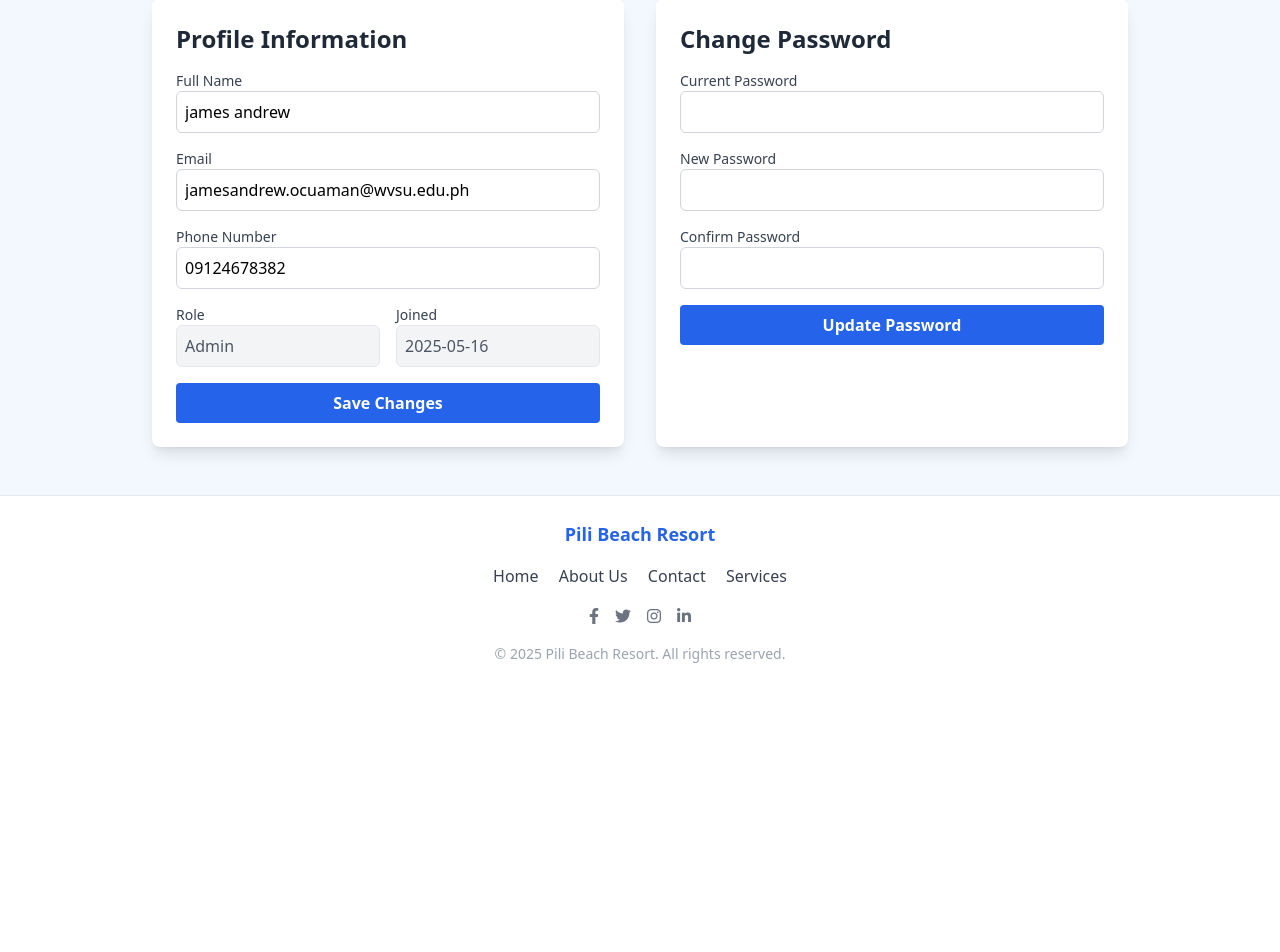
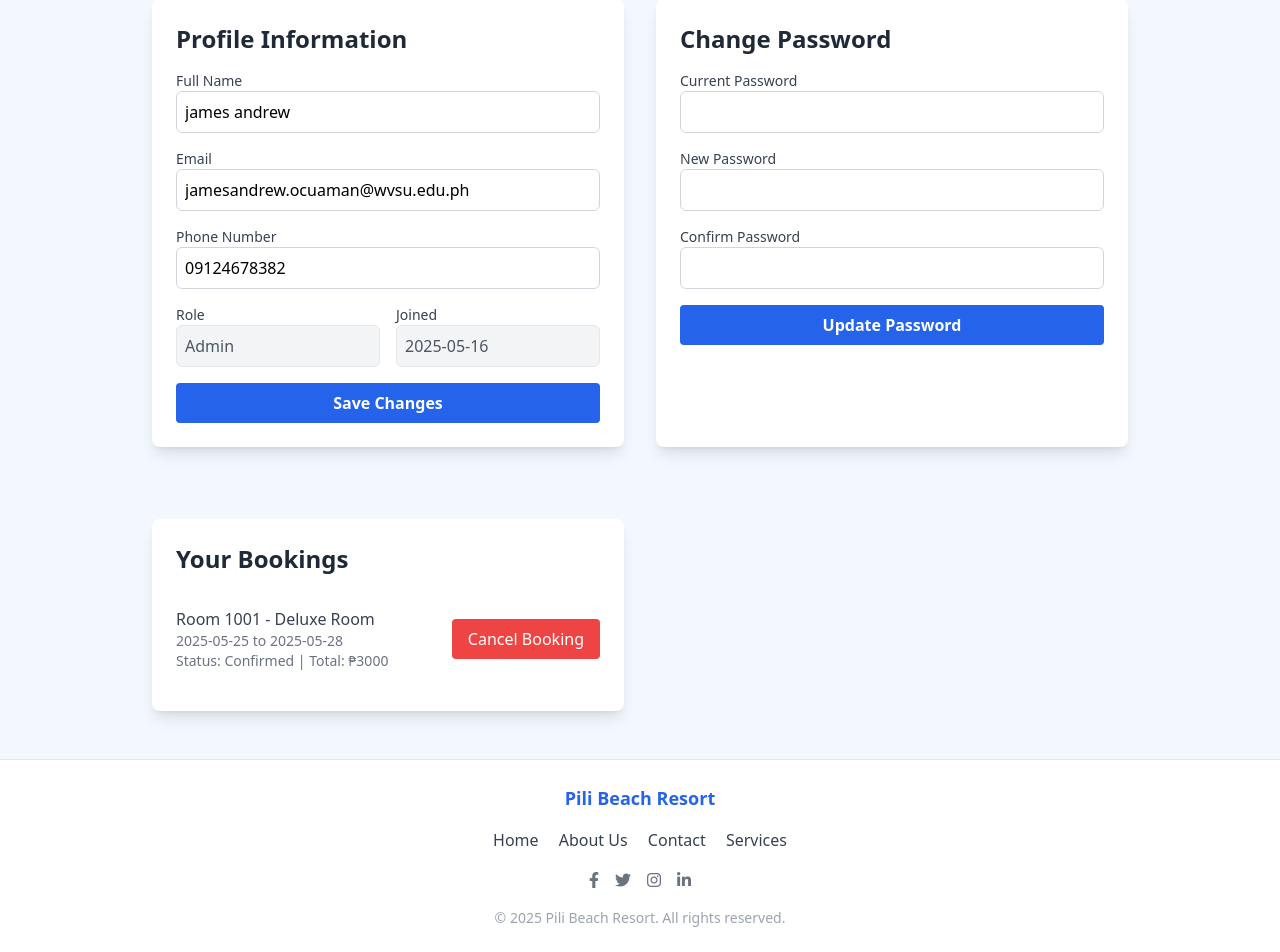
Before and after one commit to ChaeBaee/PiliBeachManagementSystem---Group-1, a PHP site: page /resortapp/profile/profile.php in a window 1280 px wide. Shown: the part 137-1089 px from the top of the page. Before the commit the page ends 800 px from the top, so only its background shows below. Run offline with PHP 8.4, Linux system fonts and the light colour scheme; a user stored in the database is signed in; data comes from the database, SQL or seed files in the repository; some libraries are stand-ins or nearby versions.

Commit message:
added cancel to profile to cancel bookings

```diff
--- a/PHP/db.php
+++ b/PHP/db.php
@@ -8,7 +8,7 @@ $dbname = "pili_db";
 // $portSlave = "3307";
 
 try {
-    $conn = new PDO("mysql:host=$servername;port=3307;dbname=$dbname", $username, $password);
+    $conn = new PDO("mysql:host=$servername;port=3306;dbname=$dbname", $username, $password);
     $conn->setAttribute(PDO::ATTR_ERRMODE, PDO::ERRMODE_EXCEPTION);
 } catch (PDOException $e) {
     echo "Connection failed: " . $e->getMessage();
@@ -16,7 +16,7 @@ try {
 
 
 try {
-    $conn_slave = new PDO("mysql:host=$servername;port=3308;dbname=$dbname", $username, $password);
+    $conn_slave = new PDO("mysql:host=$servername;port=3307;dbname=$dbname", $username, $password);
     $conn_slave->setAttribute(PDO::ATTR_ERRMODE, PDO::ERRMODE_EXCEPTION);
 } catch (PDOException $e) {
     echo "Slave connection failed: " . $e->getMessage();
--- a/PHP/profile/profile.php
+++ b/PHP/profile/profile.php
@@ -113,6 +113,52 @@ $user = $stmt->fetch(PDO::FETCH_ASSOC);
           </button>
         </form>
       </div>
+        <div class="bg-white rounded-lg shadow-lg p-6 mt-10">
+            <h2 class="text-2xl font-semibold text-gray-800 mb-4">Your Bookings</h2>
+
+            <?php
+            $stmt = $conn->prepare("SELECT b.*, r.room_number, r.room_type
+                          FROM bookings b
+                          JOIN rooms r ON b.room_id = r.room_id
+                          WHERE b.user_id = ?");
+            $stmt->execute([$user_id]);
+            $bookings = $stmt->fetchAll(PDO::FETCH_ASSOC);
+            ?>
+
+            <?php if ($bookings): ?>
+                <ul class="divide-y">
+                    <?php foreach ($bookings as $booking): ?>
+                        <li class="py-4 flex justify-between items-center">
+                            <div>
+                                <p class="font-medium text-gray-700">
+                                    Room <?= $booking['room_number']; ?> - <?= $booking['room_type']; ?>
+                                </p>
+                                <p class="text-sm text-gray-500">
+                                    <?= $booking['booking_check_in']; ?> to <?= $booking['booking_check_out']; ?>
+                                </p>
+                                <p class="text-sm text-gray-500">
+                                    Status: <?= $booking['booking_status']; ?> | Total: ₱<?= $booking['booking_total_price']; ?>
+                                </p>
+                            </div>
+
+                            <?php if ($booking['booking_status'] != 'Canceled'): ?>
+                                <form action="./back/cancel-booking.php" method="POST">
+                                    <input type="hidden" name="booking_id" value="<?= $booking['booking_id']; ?>">
+                                    <button type="submit"
+                                            class="bg-red-500 hover:bg-red-600 text-white px-4 py-2 rounded">
+                                        Cancel Booking
+                                    </button>
+                                </form>
+                            <?php else: ?>
+                                <span class="text-red-400 font-semibold">Cancelled</span>
+                            <?php endif; ?>
+                        </li>
+                    <?php endforeach; ?>
+                </ul>
+            <?php else: ?>
+                <p class="text-gray-500">You have no bookings yet.</p>
+            <?php endif; ?>
+        </div>
     </div>
   </div>
 
```
Also changed, not shown: PHP/profile/back/cancel-booking.php (added, +69 -0 lines).
